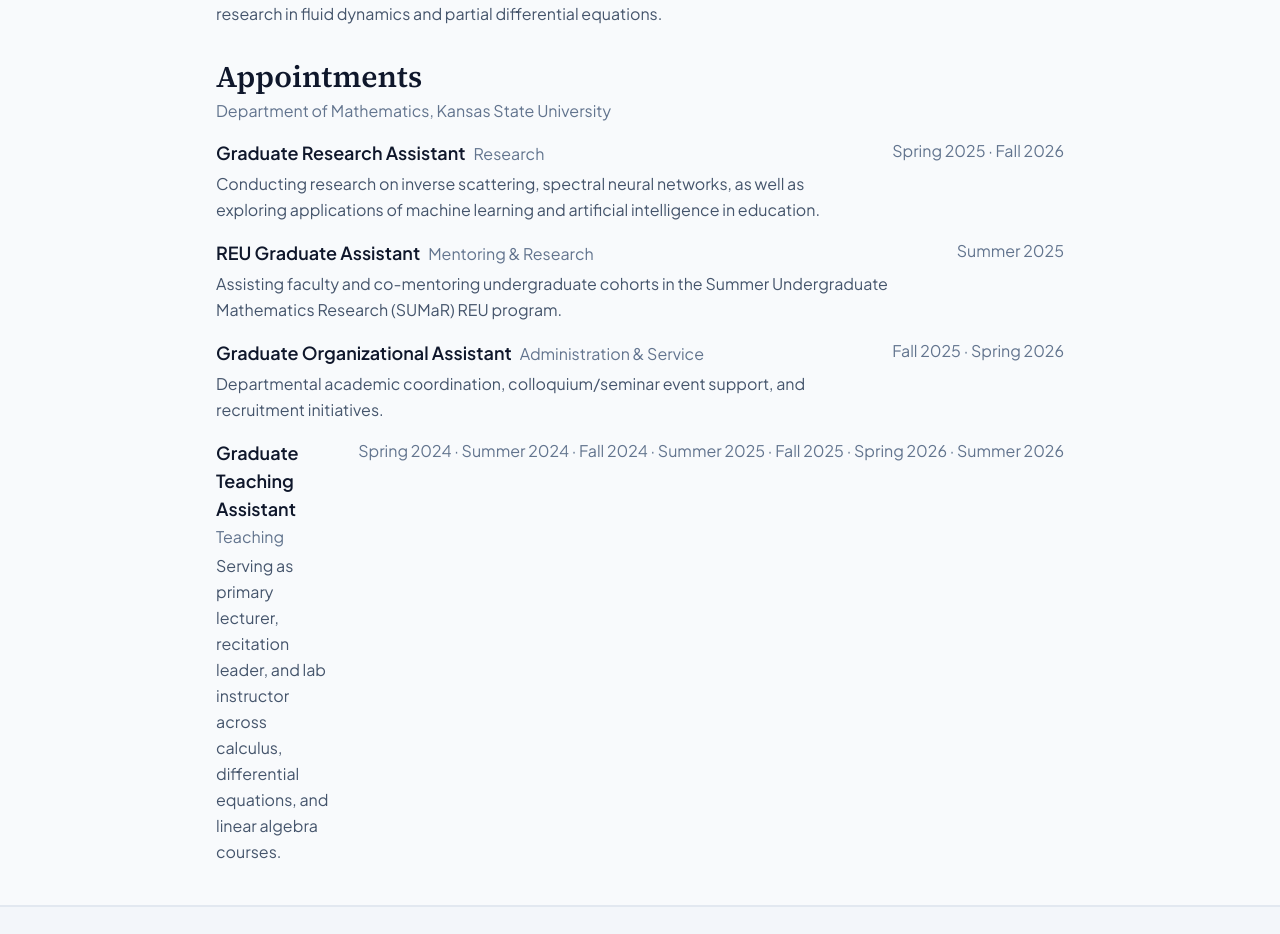
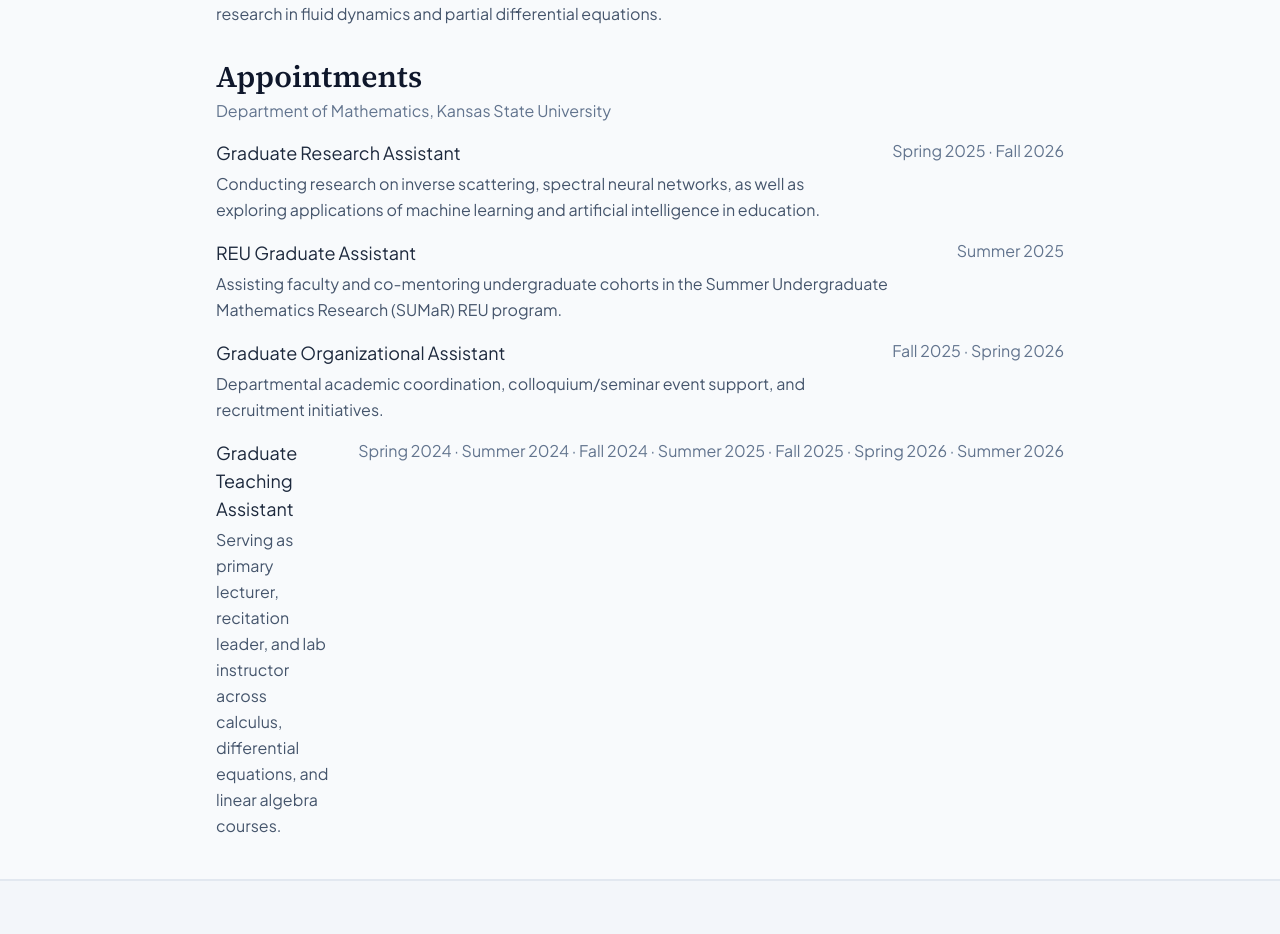
Before and after one commit to nhungnh-dot/nhungnh-dot.github.io, a React (Vite) app: page / in a window 1280 px wide. Shown: the part 940-1874 px from the top of the page. Built offline with nearby package versions, Linux system fonts and the light colour scheme.

Commit message:
Simplify appointment role styling on About tab

```diff
--- a/src/components/EducationEmployment.tsx
+++ b/src/components/EducationEmployment.tsx
@@ -58,14 +58,9 @@
                 className="flex flex-col sm:flex-row sm:items-start sm:justify-between gap-1 sm:gap-6"
               >
                 <div className="min-w-0">
-                  <div className="flex flex-wrap items-baseline gap-x-2 gap-y-0.5">
-                    <p className="text-base font-semibold text-slate-900 dark:text-slate-100">
-                      {job.title}
-                    </p>
-                    <span className="text-sm text-slate-500 dark:text-slate-400">
-                      {job.type}
-                    </span>
-                  </div>
+                  <p className="text-base font-normal text-slate-800 dark:text-slate-200">
+                    {job.title}
+                  </p>
                   <p className="mt-1 text-sm text-slate-600 dark:text-slate-400 leading-relaxed">
                     {job.description}
                   </p>
```
